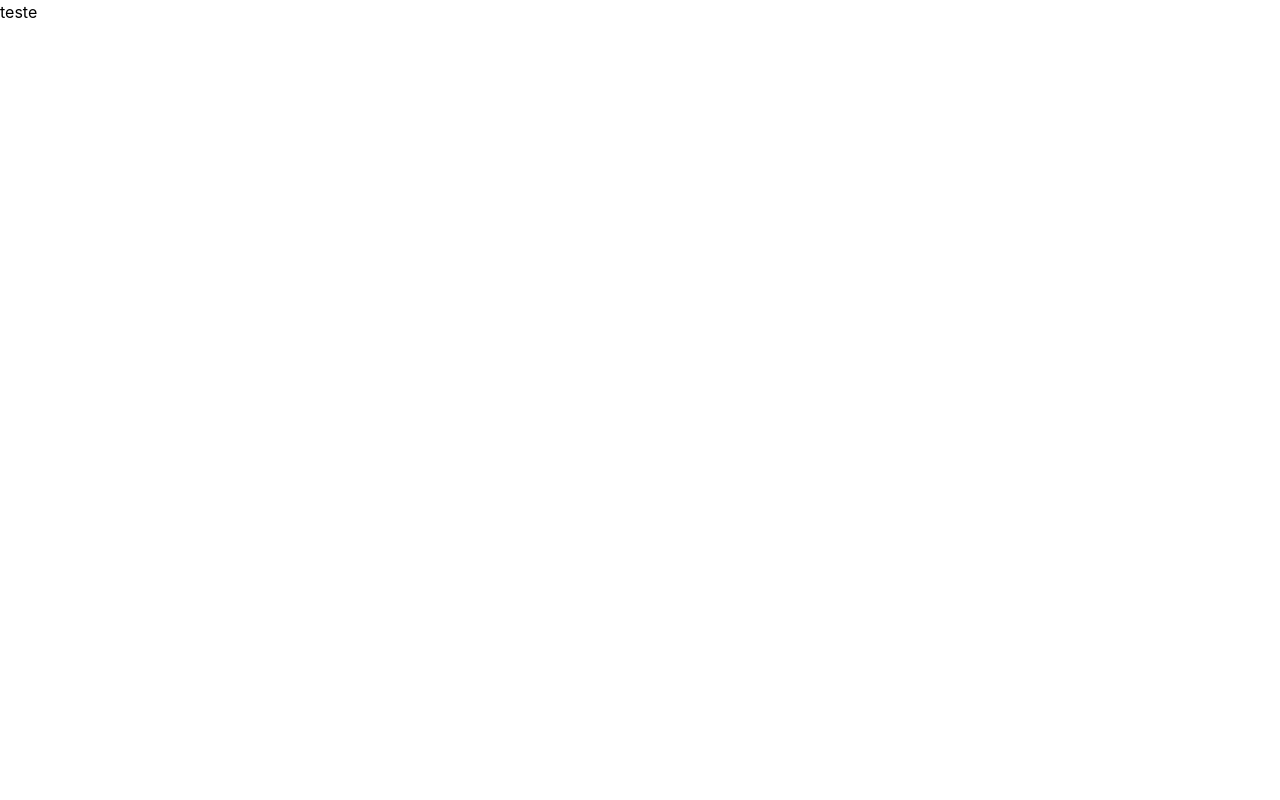
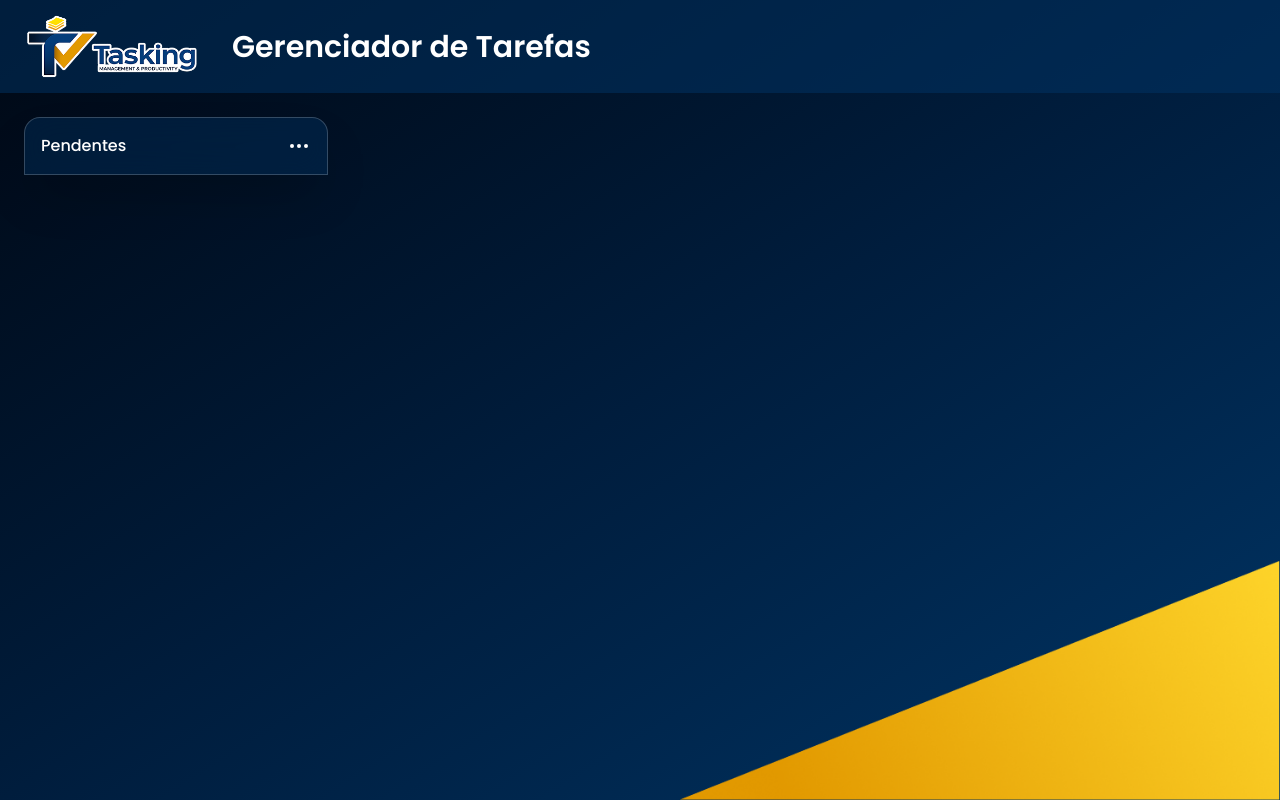
Before and after one commit to CaioSouza07/tasking-web, a React (Vite) app: page /task in a window 1280 px wide. Built offline with nearby package versions, Linux system fonts and the light colour scheme.

Commit message:
criado componentes para header da pagina e header da coluna de etapa

```diff
--- a/src/App.jsx
+++ b/src/App.jsx
@@ -22,12 +22,13 @@ function App() {
 
   return (
     <Background>
+      <div className="pt-6 pl-20 flex flex-col gap-8">
         <img src={Logo} alt="Logo da Tasking" className="w-70 h-auto" />
         <div className="space-y-4">
-        <h1 className="text-white text-5xl font-bold font-poppins">
+          <h1 className="text-5xl font-bold font-poppins">
             Seja bem-vindo ao Tasking!
           </h1>
-        <h3 className="text-white text-lg opacity-80">
+          <h3 className="text-lg opacity-80">
             Organize e gerencie suas tarefas de forma eficiente
           </h3>
           <TopicItem benefits={benefits} />
@@ -35,6 +36,7 @@ function App() {
             <HighlightButton>Começar agora!</HighlightButton>
           </div>
         </div>
+      </div>
     </Background>
   );
 }
--- a/src/components/Background.jsx
+++ b/src/components/Background.jsx
@@ -2,7 +2,7 @@ import Poligono from "../assets/poligono-style.png";
 
 function Backgound({ children }) {
   return (
-    <div className="min-h-screen min-w-full bg-linear-to-br from-[#000814] via-[#001D3D] to-[#003566] flex pt-6 pl-20 flex-col gap-8 font-inter relative">
+    <div className="min-h-screen min-w-full bg-linear-to-br from-[#000814] via-[#001D3D] to-[#003566] flex  flex-col font-inter relative text-white">
       {children}
       <img
         src={Poligono}
--- /dev/null
+++ b/src/components/Header.jsx
@@ -0,0 +1,14 @@
+import Logo from "../assets/logo.png";
+
+function Header() {
+  return (
+    <div className="bg-[#003566]/50 flex flex-row items-center gap-8 pt-2 pb-2">
+      <img src={Logo} alt="Logo da Tasking" className="w-50 h-auto" />
+      <h1 className="text-3xl font-semibold font-poppins">
+        Gerenciador de Tarefas
+      </h1>
+    </div>
+  );
+}
+
+export default Header;
--- /dev/null
+++ b/src/components/HeaderStep.jsx
@@ -0,0 +1,12 @@
+import { Ellipsis } from "lucide-react";
+
+function HeaderStep({ title }) {
+  return (
+    <div className="bg-[#003566]/40 backdrop-blur-lg border border-white/20 shadow-2xl flex w-76 p-4 justify-between m-6 rounded-t-2xl hover:bg-[#003566]/50 transition">
+      <h3 className="font-poppins font-medium">{title}</h3>
+      <Ellipsis className="text-white" />
+    </div>
+  );
+}
+
+export default HeaderStep;
--- a/src/components/HighlightButton.jsx
+++ b/src/components/HighlightButton.jsx
@@ -8,7 +8,7 @@ function HighlightButton({ children }) {
   return (
     <button
       onClick={onPageTasks}
-      className="bg-radial  from-[#FFD72C] to-[#F1B81F] pb-2 pt-2 pl-4 pr-4 rounded-md shadow-2xl/50 text-black font-bold   hover:opacity-80"
+      className="bg-radial  from-[#FFD72C] to-[#F1B81F] pb-2 pt-2 pl-4 pr-4 rounded-md shadow-2xl/50 text-black font-bold hover:opacity-80 cursor-pointer"
     >
       {children}
     </button>
--- a/src/components/TopicItem.jsx
+++ b/src/components/TopicItem.jsx
@@ -6,8 +6,8 @@ function TopicItem({ benefits }) {
       {benefits.map((benefit) => {
         return (
           <div className="flex flex-row gap-4 items-start">
-            <CircleCheck className="text-2xl text-white mt-0.5 h-7 w-7" />
-            <div className="text-white flex flex-col">
+            <CircleCheck className="text-2xl mt-0.5 h-7 w-7" />
+            <div className="flex flex-col">
               <h3 className="text-2xl font-semibold">{benefit.title}</h3>
               <p className="opacity-80 text-lg">{benefit.description}</p>
             </div>
--- a/src/pages/TasksPage.jsx
+++ b/src/pages/TasksPage.jsx
@@ -1,5 +1,14 @@
+import Backgound from "../components/Background";
+import Header from "../components/Header";
+import HeaderStep from "../components/HeaderStep";
+
 function TasksPage() {
-  return <div>teste</div>;
+  return (
+    <Backgound>
+      <Header />
+      <HeaderStep title={"Pendentes"} />
+    </Backgound>
+  );
 }
 
 export default TasksPage;
```
Lines whose indentation alone changed are shown as unchanged.
